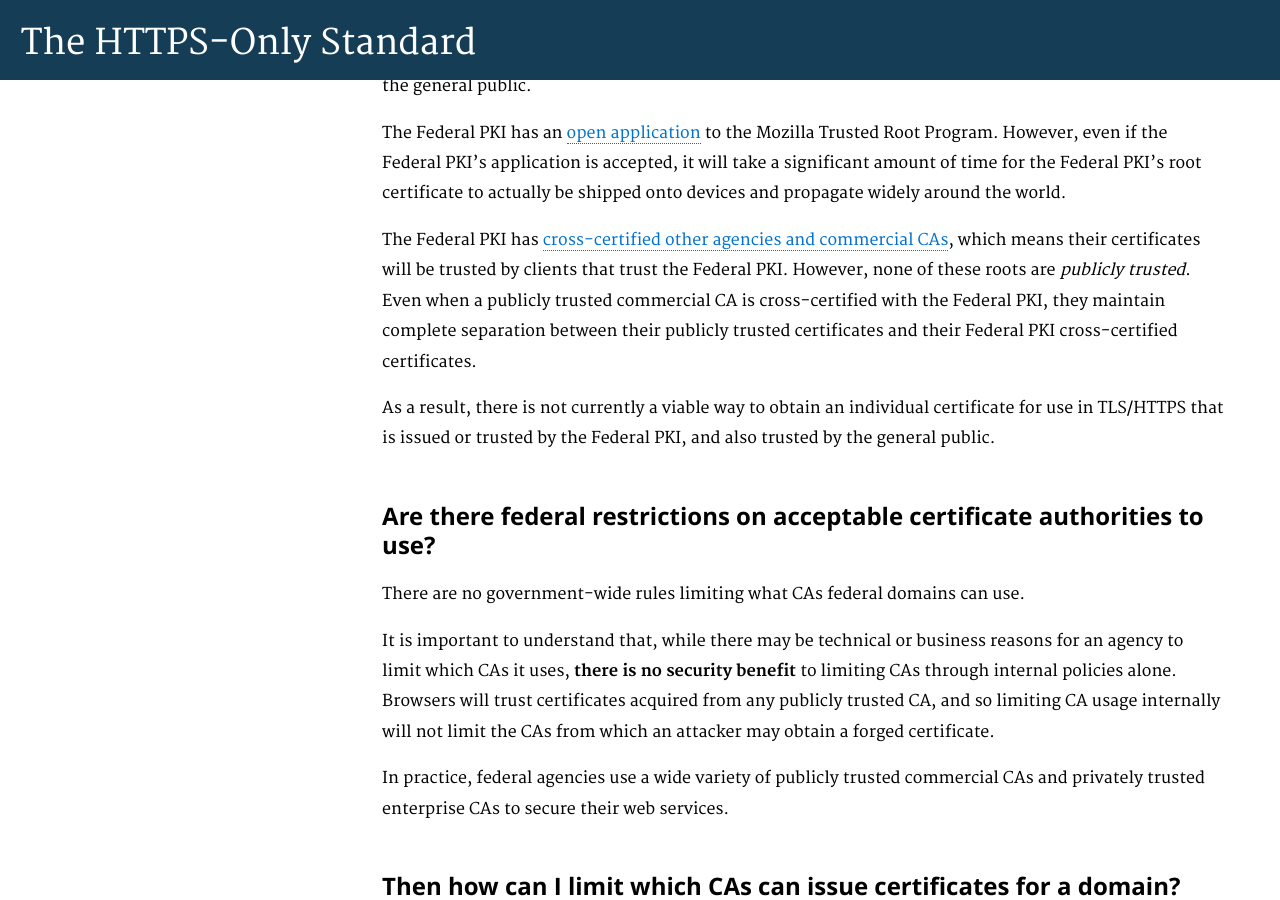
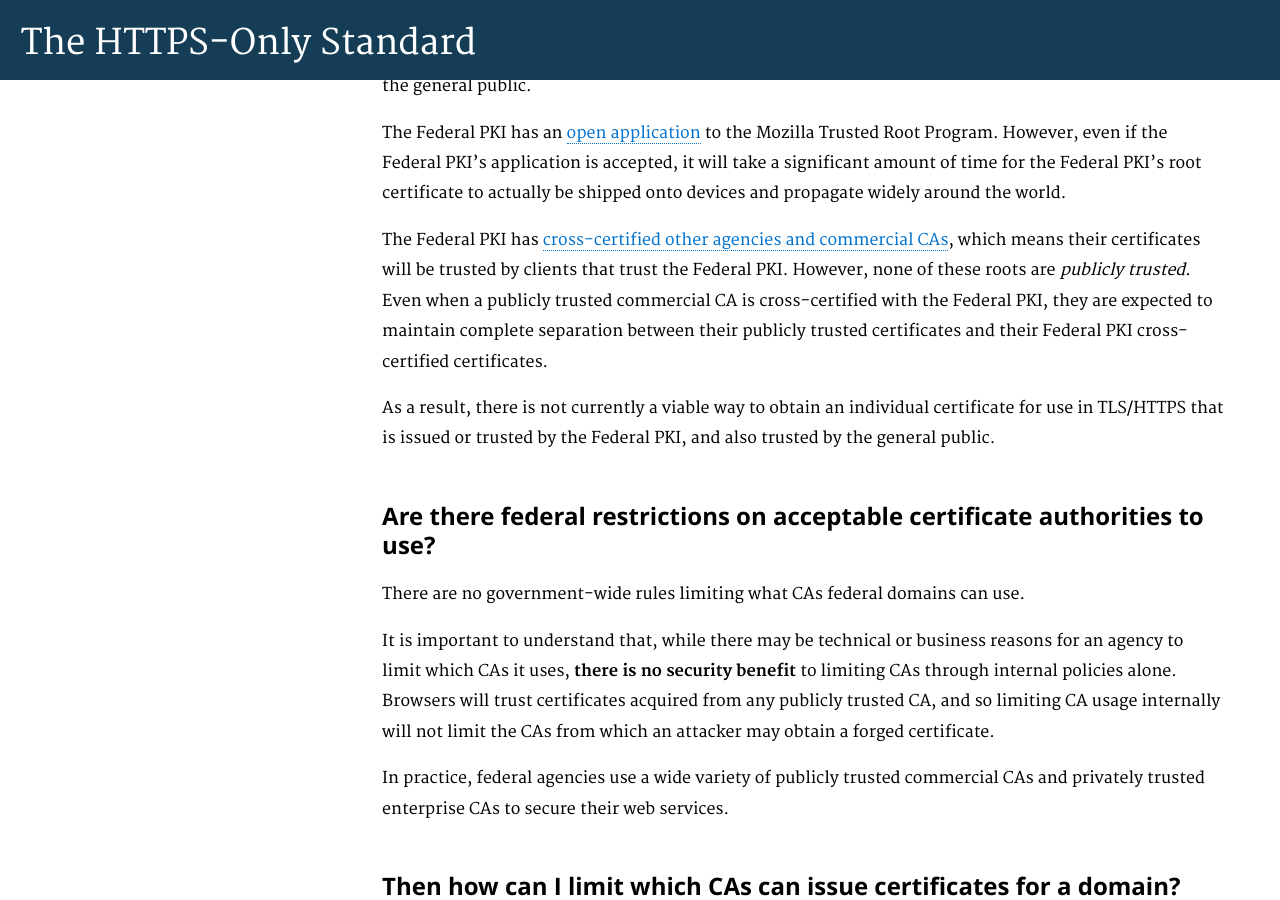
Before and after one commit to GSA/https, a Jekyll site: the page built from pages/certificates.md, in a window 1280 px wide and 900 px high, scrolled down 2974 px. Built offline with Jekyll 4.4.1, drawn with Linux system fonts in a browser that asks for light colours; Markdown is read by kramdown in place of the engine named in the settings.

Commit message:
Clarify that separation of public/FPKI is at least expected

```diff
--- a/pages/certificates.md
+++ b/pages/certificates.md
@@ -70,7 +70,7 @@ The [Federal PKI](https://www.idmanagement.gov/IDM/s/article_content_old?tag=a0G
 
 The Federal PKI has an [open application](https://bugzilla.mozilla.org/show_bug.cgi?id=478418) to the Mozilla Trusted Root Program. However, even if the Federal PKI's application is accepted, it will take a significant amount of time for the Federal PKI's root certificate to actually be shipped onto devices and propagate widely around the world.
 
-The Federal PKI has [cross-certified other agencies and commercial CAs](https://www.idmanagement.gov/IDM/s/article_content_old?tag=a0Gt0000000SfwR), which means their certificates will be trusted by clients that trust the Federal PKI. However, none of these roots are _publicly trusted_. Even when a publicly trusted commercial CA is cross-certified with the Federal PKI, they maintain complete separation between their publicly trusted certificates and their Federal PKI cross-certified certificates.
+The Federal PKI has [cross-certified other agencies and commercial CAs](https://www.idmanagement.gov/IDM/s/article_content_old?tag=a0Gt0000000SfwR), which means their certificates will be trusted by clients that trust the Federal PKI. However, none of these roots are _publicly trusted_. Even when a publicly trusted commercial CA is cross-certified with the Federal PKI, they are expected to maintain complete separation between their publicly trusted certificates and their Federal PKI cross-certified certificates.
 
 As a result, there is not currently a viable way to obtain an individual certificate for use in TLS/HTTPS that is issued or trusted by the Federal PKI, and also trusted by the general public.
 
```
